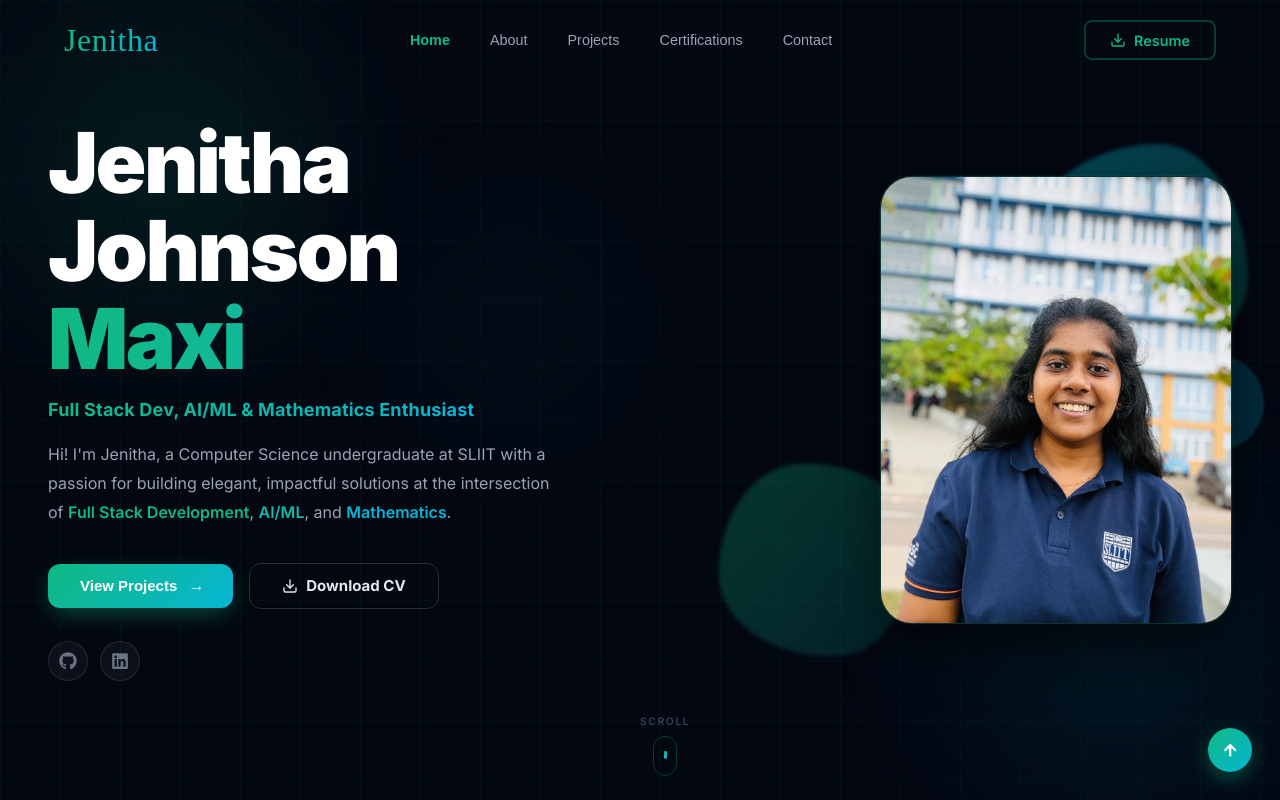
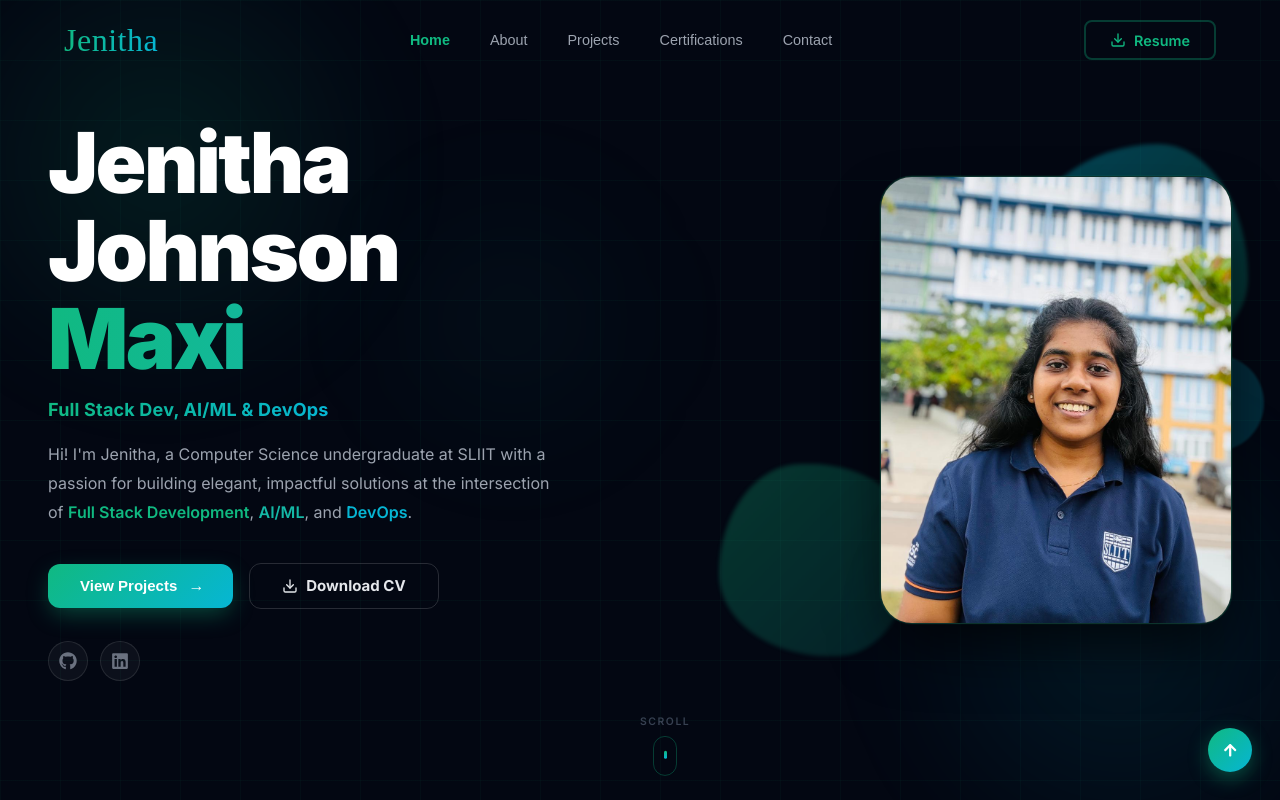
Before and after one commit to Jenitha23/Portfolio, a React (Vite) app: page / in a window 1280 px wide. Shown: the top 800 px of the page. Built offline with nearby package versions, Linux system fonts and the light colour scheme.

Commit message:
modified information

```diff
--- a/src/sections/Hero/Hero.jsx
+++ b/src/sections/Hero/Hero.jsx
@@ -48,7 +48,7 @@ const Hero = () => {
             transition={{ duration: 0.5, delay: 0.2 }}
             className="hero-role"
           >
-            Full Stack Dev, AI/ML &amp; Mathematics Enthusiast
+            Full Stack Dev, AI/ML &amp; DevOps
           </motion.p>
 
           {/* Description */}
@@ -62,7 +62,7 @@ const Hero = () => {
             passion for building elegant, impactful solutions at the intersection
             of <span className="hl-1">Full Stack Development</span>,{" "}
             <span className="hl-2">AI/ML</span>, and{" "}
-            <span className="hl-3">Mathematics</span>.
+            <span className="hl-3">DevOps</span>.
           </motion.p>
 
           {/* Action buttons */}
```
